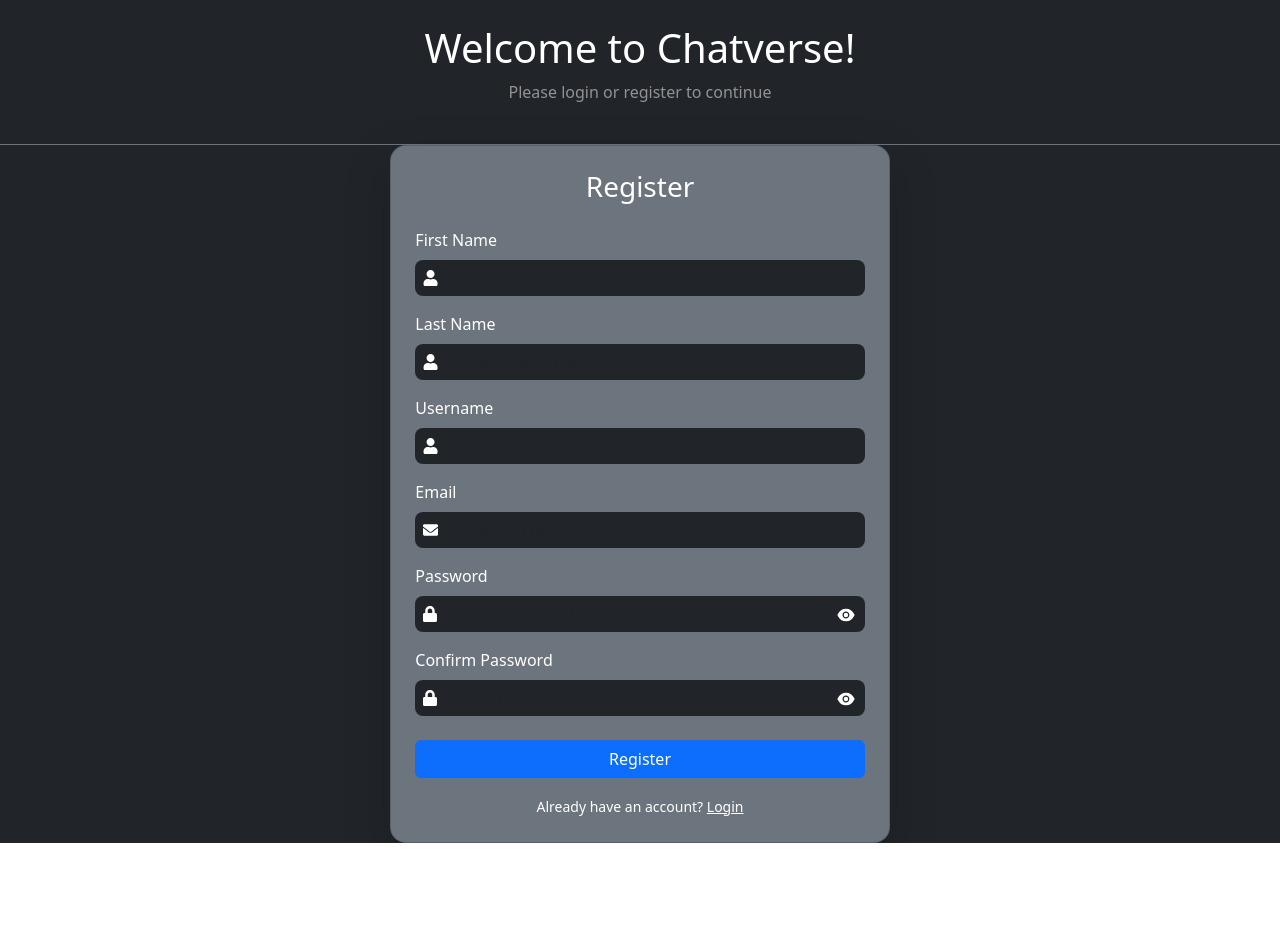
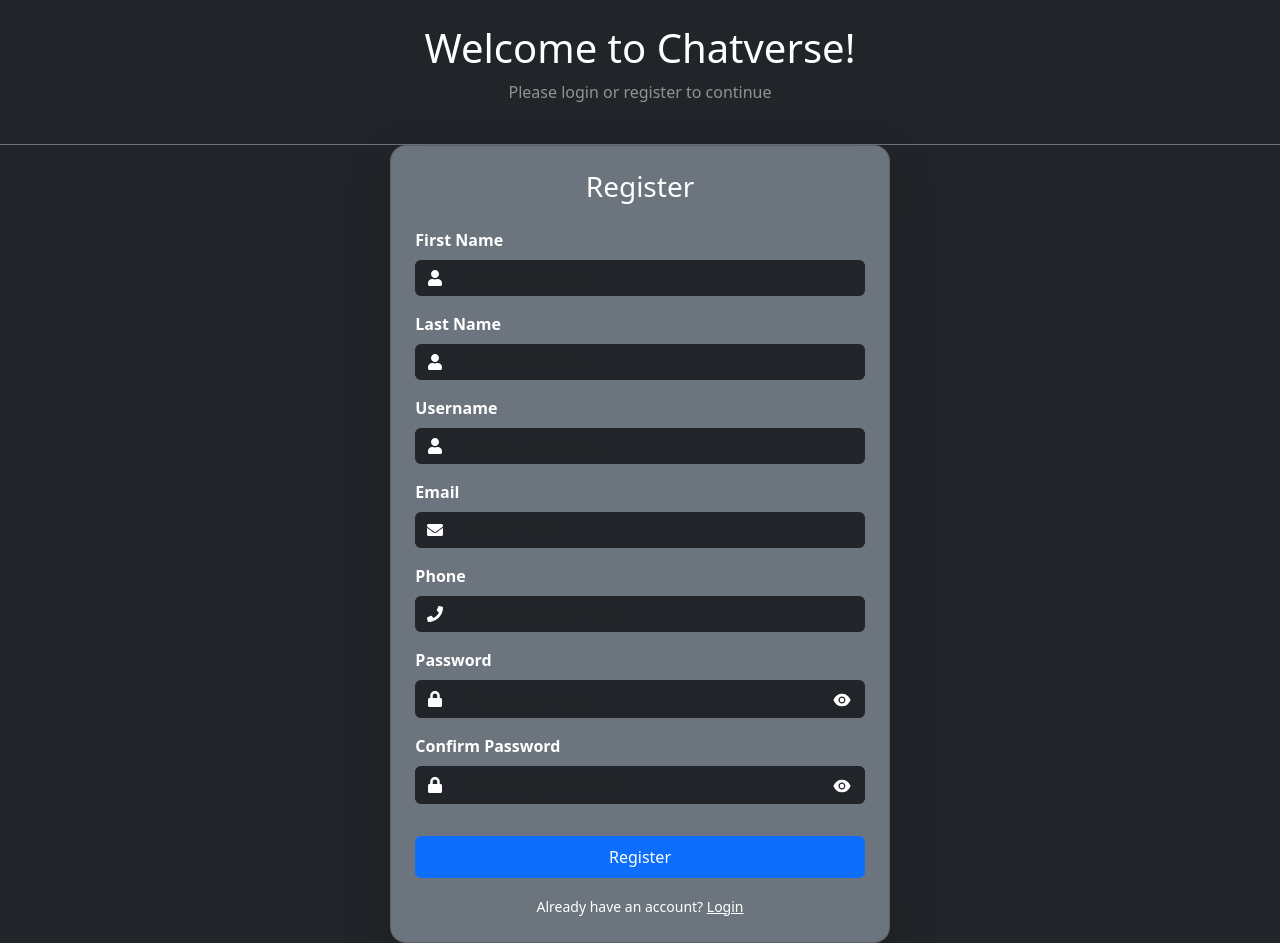
Before and after one commit to manishhh08/chatverse, a React (Vite) app: page /register in a window 1280 px wide. Before the commit the page ends 843 px from the top, so only its background shows below. Built offline with nearby package versions, Linux system fonts and the light colour scheme; no server answers.

Commit message:
custom input fix

```diff
--- a/src/components/Login.jsx
+++ b/src/components/Login.jsx
@@ -11,8 +11,9 @@ import {
 } from "react-bootstrap";
 import { useNavigate, Link } from "react-router-dom";
 import { FaEnvelope, FaLock } from "react-icons/fa";
+import { AiFillEye, AiFillEyeInvisible } from "react-icons/ai";
 import { loginUserAction } from "../features/users/userAction";
-import { AiFillEye, AiFillEyeInvisible } from "react-icons/ai";
+import { CustomInput } from "./custominput/CustomInput";
 
 const Login = () => {
   const dispatch = useDispatch();
@@ -20,18 +21,20 @@ const Login = () => {
 
   const { user, error, loading } = useSelector((store) => store.userStore);
 
-  const [email, setEmail] = useState("");
-  const [password, setPassword] = useState("");
+  const [formData, setFormData] = useState({ email: "", password: "" });
   const [showPassword, setShowPassword] = useState(false);
 
-  // Redirect if user is already logged in
   useEffect(() => {
     if (user) navigate("/chat");
   }, [user, navigate]);
 
+  const handleChange = (e) => {
+    setFormData({ ...formData, [e.target.name]: e.target.value });
+  };
+
   const handleSubmit = async (e) => {
     e.preventDefault();
-    const data = await dispatch(loginUserAction({ email, password }));
+    const data = await dispatch(loginUserAction(formData));
     if (data?.status === "success") {
       navigate("/chat");
     }
@@ -51,47 +54,42 @@ const Login = () => {
 
             <Form onSubmit={handleSubmit}>
               {/* Email */}
-              <Form.Group className="mb-3" controlId="loginEmail">
-                <Form.Label>Email</Form.Label>
-                <div className="d-flex align-items-center bg-dark rounded-3 px-2">
-                  <FaEnvelope className="text-white me-2" />
-                  <Form.Control
-                    type="email"
-                    placeholder="Enter email"
-                    value={email}
-                    onChange={(e) => setEmail(e.target.value)}
-                    className="bg-dark text-white border-0"
-                    style={{ flex: 1 }}
-                  />
-                </div>
-              </Form.Group>
+              <CustomInput
+                label="Email"
+                type="email"
+                name="email"
+                value={formData.email}
+                onChange={handleChange}
+                placeholder="Enter your email"
+                icon={<FaEnvelope className="text-white me-2" />}
+                required
+              />
 
               {/* Password */}
-              <Form.Group className="mb-1" controlId="loginPassword">
-                <Form.Label>Password</Form.Label>
-                <div className="d-flex align-items-center bg-dark rounded-3 px-2">
-                  <FaLock className="text-white me-2" />
-                  <Form.Control
-                    type={showPassword ? "text" : "password"}
-                    placeholder="Enter password"
-                    value={password}
-                    onChange={(e) => setPassword(e.target.value)}
-                    className="bg-dark text-white border-0"
-                    style={{ flex: 1 }}
-                  />
-                  <span
+              <CustomInput
+                label="Password"
+                type={showPassword ? "text" : "password"}
+                name="password"
+                value={formData.password}
+                onChange={handleChange}
+                placeholder="Enter your password"
+                icon={<FaLock className="text-white me-2" />}
+                append={
+                  <Button
+                    type="button"
+                    variant="link"
+                    className="text-white p-0 ms-2"
                     onClick={() => setShowPassword(!showPassword)}
-                    style={{ cursor: "pointer" }}
-                    className="ms-2 text-white"
                   >
                     {showPassword ? (
                       <AiFillEyeInvisible size={20} />
                     ) : (
                       <AiFillEye size={20} />
                     )}
-                  </span>
-                </div>
-              </Form.Group>
+                  </Button>
+                }
+                required
+              />
 
               {/* Forgot Password */}
               <div className="text-end mb-3">
@@ -103,7 +101,12 @@ const Login = () => {
                 </Link>
               </div>
 
-              <Button type="submit" disabled={loading} className="w-100 mt-2">
+              <Button
+                type="submit"
+                disabled={loading}
+                className="w-100 mt-2 py-2"
+                variant="primary"
+              >
                 {loading ? "Logging in..." : "Login"}
               </Button>
             </Form>
--- a/src/components/Register.jsx
+++ b/src/components/Register.jsx
@@ -6,33 +6,42 @@ import {
   Row,
   Col,
   Card,
+  Alert,
   Form,
-  Alert,
 } from "react-bootstrap";
 import { AiFillEye, AiFillEyeInvisible } from "react-icons/ai";
-import { FaUser, FaEnvelope, FaLock } from "react-icons/fa";
+import { FaUser, FaEnvelope, FaLock, FaPhone } from "react-icons/fa";
 import { useNavigate, Link } from "react-router-dom";
 import { registerUser } from "../features/users/userAction";
+import { CustomInput } from "./custominput/CustomInput";
 
 const Register = () => {
   const dispatch = useDispatch();
   const navigate = useNavigate();
 
-  const [firstName, setFirstName] = useState("");
-  const [lastName, setLastName] = useState("");
-  const [username, setUsername] = useState("");
-  const [email, setEmail] = useState("");
-  const [password, setPassword] = useState("");
-  const [confirmPassword, setConfirmPassword] = useState("");
+  const [formData, setFormData] = useState({
+    firstName: "",
+    lastName: "",
+    username: "",
+    email: "",
+    password: "",
+    confirmPassword: "",
+    phone: "",
+  });
+
   const [showPassword, setShowPassword] = useState(false);
   const [showConfirm, setShowConfirm] = useState(false);
   const [error, setError] = useState("");
   const [loading, setLoading] = useState(false);
 
+  const handleChange = (e) => {
+    setFormData({ ...formData, [e.target.name]: e.target.value });
+  };
+
   const handleSubmit = async (e) => {
     e.preventDefault();
 
-    if (password !== confirmPassword) {
+    if (formData.password !== formData.confirmPassword) {
       setError("Passwords do not match");
       return;
     }
@@ -41,7 +50,14 @@ const Register = () => {
     setLoading(true);
 
     const data = await dispatch(
-      registerUser({ firstName, lastName, username, email, password })
+      registerUser({
+        firstName: formData.firstName,
+        lastName: formData.lastName,
+        username: formData.username,
+        email: formData.email,
+        password: formData.password,
+        phone: formData.phone,
+      })
     );
 
     setLoading(false);
@@ -66,79 +82,80 @@ const Register = () => {
             {error && <Alert variant="danger">{error}</Alert>}
 
             <Form onSubmit={handleSubmit}>
-              {/* Name Fields */}
-              <Form.Group className="mb-3">
-                <Form.Label>First Name</Form.Label>
-                <div className="d-flex align-items-center bg-dark rounded-3 px-2">
-                  <FaUser className="text-white me-2" />
-                  <Form.Control
+              {/* First Name */}
+              <CustomInput
+                label="First Name"
                 type="text"
                 placeholder="Enter first name"
-                    value={firstName}
-                    onChange={(e) => setFirstName(e.target.value)}
-                    className="bg-dark text-white border-0"
+                name="firstName"
+                value={formData.firstName}
+                onChange={handleChange}
+                icon={<FaUser className="text-white me-2" />}
+                required
               />
-                </div>
-              </Form.Group>
 
-              <Form.Group className="mb-3">
-                <Form.Label>Last Name</Form.Label>
-                <div className="d-flex align-items-center bg-dark rounded-3 px-2">
-                  <FaUser className="text-white me-2" />
-                  <Form.Control
+              {/* Last Name */}
+              <CustomInput
+                label="Last Name"
                 type="text"
                 placeholder="Enter last name"
-                    value={lastName}
-                    onChange={(e) => setLastName(e.target.value)}
-                    className="bg-dark text-white border-0"
+                name="lastName"
+                value={formData.lastName}
+                onChange={handleChange}
+                icon={<FaUser className="text-white me-2" />}
+                required
               />
-                </div>
-              </Form.Group>
 
-              <Form.Group className="mb-3">
-                <Form.Label>Username</Form.Label>
-                <div className="d-flex align-items-center bg-dark rounded-3 px-2">
-                  <FaUser className="text-white me-2" />
-                  <Form.Control
+              {/* Username */}
+              <CustomInput
+                label="Username"
                 type="text"
                 placeholder="Enter username"
-                    value={username}
-                    onChange={(e) => setUsername(e.target.value)}
-                    className="bg-dark text-white border-0"
+                name="username"
+                value={formData.username}
+                onChange={handleChange}
+                icon={<FaUser className="text-white me-2" />}
+                required
               />
-                </div>
-              </Form.Group>
 
-              <Form.Group className="mb-3">
-                <Form.Label>Email</Form.Label>
-                <div className="d-flex align-items-center bg-dark rounded-3 px-2">
-                  <FaEnvelope className="text-white me-2" />
-                  <Form.Control
+              {/* Email */}
+              <CustomInput
+                label="Email"
                 type="email"
                 placeholder="Enter email"
-                    value={email}
-                    onChange={(e) => setEmail(e.target.value)}
-                    className="bg-dark text-white border-0"
+                name="email"
+                value={formData.email}
+                onChange={handleChange}
+                icon={<FaEnvelope className="text-white me-2" />}
+                required
               />
-                </div>
-              </Form.Group>
+
+              {/* Phone */}
+              <CustomInput
+                label="Phone"
+                type="text"
+                placeholder="Enter phone number"
+                name="phone"
+                value={formData.phone}
+                onChange={handleChange}
+                icon={<FaPhone className="text-white me-2" />}
+                required
+              />
 
               {/* Password */}
-              <Form.Group className="mb-3">
-                <Form.Label>Password</Form.Label>
-                <div className="d-flex align-items-center bg-dark rounded-3 px-2">
-                  <FaLock className="text-white me-2" />
-                  <Form.Control
+              <CustomInput
+                label="Password"
                 type={showPassword ? "text" : "password"}
                 placeholder="Enter password"
-                    value={password}
-                    onChange={(e) => setPassword(e.target.value)}
-                    className="bg-dark text-white border-0"
-                  />
+                name="password"
+                value={formData.password}
+                onChange={handleChange}
+                icon={<FaLock className="text-white me-2" />}
+                append={
                   <Button
                     type="button"
                     variant="link"
-                    className="text-white ms-2 p-0"
+                    className="text-white p-0 ms-2"
                     onClick={() => setShowPassword(!showPassword)}
                   >
                     {showPassword ? (
@@ -147,25 +164,24 @@ const Register = () => {
                       <AiFillEye size={20} />
                     )}
                   </Button>
-                </div>
-              </Form.Group>
+                }
+                required
+              />
 
               {/* Confirm Password */}
-              <Form.Group className="mb-3">
-                <Form.Label>Confirm Password</Form.Label>
-                <div className="d-flex align-items-center bg-dark rounded-3 px-2">
-                  <FaLock className="text-white me-2" />
-                  <Form.Control
+              <CustomInput
+                label="Confirm Password"
                 type={showConfirm ? "text" : "password"}
                 placeholder="Confirm password"
-                    value={confirmPassword}
-                    onChange={(e) => setConfirmPassword(e.target.value)}
-                    className="bg-dark text-white border-0"
-                  />
+                name="confirmPassword"
+                value={formData.confirmPassword}
+                onChange={handleChange}
+                icon={<FaLock className="text-white me-2" />}
+                append={
                   <Button
                     type="button"
                     variant="link"
-                    className="text-white ms-2 p-0"
+                    className="text-white p-0 ms-2"
                     onClick={() => setShowConfirm(!showConfirm)}
                   >
                     {showConfirm ? (
@@ -174,10 +190,16 @@ const Register = () => {
                       <AiFillEye size={20} />
                     )}
                   </Button>
-                </div>
-              </Form.Group>
+                }
+                required
+              />
 
-              <Button type="submit" disabled={loading} className="w-100 mt-2">
+              <Button
+                type="submit"
+                disabled={loading}
+                className="w-100 mt-3 py-2"
+                variant="primary"
+              >
                 {loading ? "Registering..." : "Register"}
               </Button>
             </Form>
--- a/src/components/custominput/CustomInput.jsx
+++ b/src/components/custominput/CustomInput.jsx
@@ -1,31 +1,43 @@
-import { Form } from "react-bootstrap";
+import { Form, InputGroup } from "react-bootstrap";
 
 export const CustomInput = ({
   label,
   type = "text",
-  options = [],
+  name,
   value,
   onChange,
+  placeholder,
+  icon,
+  append,
   ...rest
 }) => {
   return (
-    <Form.Group className="mb-4 d-flex flex-column">
-      <Form.Label className="fw-bold text-start text-white">{label}</Form.Label>
+    <Form.Group className="mb-3">
+      {label && <Form.Label className="fw-bold text-white">{label}</Form.Label>}
 
-      {type === "select" ? (
-        <Form.Select value={value} onChange={onChange} {...rest}>
-          <option value="">-- Select --</option>
-          {options.map((opt) => {
-            return (
-              <option key={opt.value} value={opt.value}>
-                {opt.label}
-              </option>
-            );
-          })}
-        </Form.Select>
-      ) : (
-        <Form.Control {...rest} type={type} value={value} onChange={onChange} />
-      )}
+      <InputGroup className="bg-dark rounded-3">
+        {icon && (
+          <InputGroup.Text className="bg-dark border-0 text-white">
+            {icon}
+          </InputGroup.Text>
+        )}
+
+        <Form.Control
+          type={type}
+          name={name}
+          value={value}
+          onChange={onChange}
+          placeholder={placeholder}
+          className="bg-dark text-white border-0"
+          {...rest}
+        />
+
+        {append && (
+          <InputGroup.Text className="bg-dark border-0">
+            {append}
+          </InputGroup.Text>
+        )}
+      </InputGroup>
     </Form.Group>
   );
 };
--- a/src/pages/UpdateProfile.jsx
+++ b/src/pages/UpdateProfile.jsx
@@ -1,19 +1,20 @@
 import { useEffect, useState } from "react";
 import {
+  Card,
+  Button,
+  Col,
+  Row,
+  Badge,
+  Alert,
+  Container,
   Form,
-  Button,
-  Card,
-  Alert,
-  Spinner,
-  Row,
-  Col,
-  Badge,
 } from "react-bootstrap";
 import { useDispatch, useSelector } from "react-redux";
 import { useNavigate } from "react-router-dom";
-import { logoutAction, updateUserAction } from "../features/users/userAction";
 import { toast } from "react-toastify";
 import { FaUser, FaComments, FaSignOutAlt } from "react-icons/fa";
+import { updateUserAction, logoutAction } from "../features/users/userAction";
+import { CustomInput } from "../components/custominput/CustomInput";
 
 const UpdateProfile = () => {
   const { user } = useSelector((store) => store.userStore);
@@ -67,32 +68,22 @@ const UpdateProfile = () => {
     setLoading(false);
   };
 
-  const getInitials = (firstName, lastName) => {
-    return `${firstName?.[0] || ""}${lastName?.[0] || ""}`.toUpperCase();
-  };
-
   const handleLogout = () => {
     dispatch(logoutAction());
     toast.success("Logout successful");
     navigate("/", { replace: true });
   };
 
+  const getInitials = (firstName, lastName) =>
+    `${firstName?.[0] || ""}${lastName?.[0] || ""}`.toUpperCase();
+
   return (
-    <div
-      style={{
-        minHeight: "100vh",
-        display: "flex",
-        justifyContent: "center",
-        alignItems: "center",
-        backgroundColor: "#1c1c1e",
-        padding: "20px",
-      }}
+    <Container
+      fluid
+      className="min-vh-100 d-flex justify-content-center align-items-center bg-dark py-4"
     >
       <Col xs={12} md={8} lg={6}>
-        <Card
-          className="shadow-lg p-4 rounded-4 border-0 text-center"
-          style={{ backgroundColor: "#2c2c2e", color: "#fff" }}
-        >
+        <Card className="shadow-lg rounded-4 border-0 text-center bg-secondary text-light p-4">
           {/* Initials Badge */}
           <Badge
             bg="primary"
@@ -102,27 +93,29 @@ const UpdateProfile = () => {
             {getInitials(formData.firstName, formData.lastName)}
           </Badge>
 
+          {/* Header with Chat & Logout */}
           <div className="d-flex justify-content-between align-items-center mb-4 px-2">
-            <h3 className="mb-0">
+            <h3 className="mb-0 d-flex align-items-center">
               <FaUser className="me-2 text-primary" /> Update Profile
             </h3>
 
-            {/* Wrap buttons in a flex container with small gap */}
             <div className="d-flex align-items-center gap-2">
+              {/* Go to Chat button */}
               <Button
-                variant="outline-primary"
+                variant="primary"
                 onClick={() => navigate("/chat")}
-                className="d-flex align-items-center gap-1"
+                className="d-flex align-items-center justify-content-center gap-2 px-3 py-2 rounded-3 text-white"
               >
-                <FaComments /> Go to Chat
+                <FaComments size={18} /> Go to Chat
               </Button>
 
+              {/* Logout button */}
               <Button
-                variant="outline-danger"
+                variant="danger"
                 onClick={handleLogout}
-                className="d-flex align-items-center gap-1"
+                className="d-flex align-items-center justify-content-center gap-2 px-3 py-2 rounded-3 text-white"
               >
-                <FaSignOutAlt /> Logout
+                <FaSignOutAlt size={18} /> Logout
               </Button>
             </div>
           </div>
@@ -133,78 +126,68 @@ const UpdateProfile = () => {
           <Form onSubmit={handleSubmit}>
             <Row className="mb-3">
               <Col>
-                <Form.Label>First Name</Form.Label>
-                <Form.Control
+                <CustomInput
+                  label="First Name"
                   name="firstName"
                   value={formData.firstName}
                   onChange={handleChange}
                   placeholder="First name"
                   required
-                  style={{
-                    backgroundColor: "#3a3a3c",
-                    color: "#fff",
-                    border: "none",
-                  }}
+                  className="bg-dark text-light border-0"
                 />
               </Col>
               <Col>
-                <Form.Label>Last Name</Form.Label>
-                <Form.Control
+                <CustomInput
+                  label="Last Name"
                   name="lastName"
                   value={formData.lastName}
                   onChange={handleChange}
                   placeholder="Last name"
                   required
-                  style={{
-                    backgroundColor: "#3a3a3c",
-                    color: "#fff",
-                    border: "none",
-                  }}
+                  className="bg-dark text-light border-0"
                 />
               </Col>
             </Row>
-            <Form.Group className="mb-3">
-              <Form.Label>Email</Form.Label>
-              <Form.Control
+
+            <CustomInput
+              label="Email"
               name="email"
               value={formData.email}
               readOnly
-                style={{
-                  cursor: "not-allowed",
-                  backgroundColor: "#3a3a3c",
-                  color: "#fff",
-                  border: "none",
-                }}
+              className="bg-dark text-light border-0"
             />
-            </Form.Group>
-            <Form.Group className="mb-3">
-              <Form.Label>Username</Form.Label>
-              <Form.Control
+
+            <CustomInput
+              label="Username"
               name="username"
               value={formData.username}
               onChange={handleChange}
               placeholder="Username"
               required
-                style={{
-                  backgroundColor: "#3a3a3c",
-                  color: "#fff",
-                  border: "none",
-                }}
+              className="bg-dark text-light border-0"
             />
-            </Form.Group>
+
+            <CustomInput
+              label="Phone"
+              name="phone"
+              value={formData.phone}
+              onChange={handleChange}
+              placeholder="Phone"
+              className="bg-dark text-light border-0"
+            />
 
             <Button
               type="submit"
-              className="w-100 py-2 mt-2"
+              className="w-100 mt-3 py-2"
+              variant="primary"
               disabled={loading}
-              variant="primary"
             >
               {loading ? "Updating..." : "Update"}
             </Button>
           </Form>
         </Card>
       </Col>
-    </div>
+    </Container>
   );
 };
 
```
Lines whose indentation alone changed are shown as unchanged.
